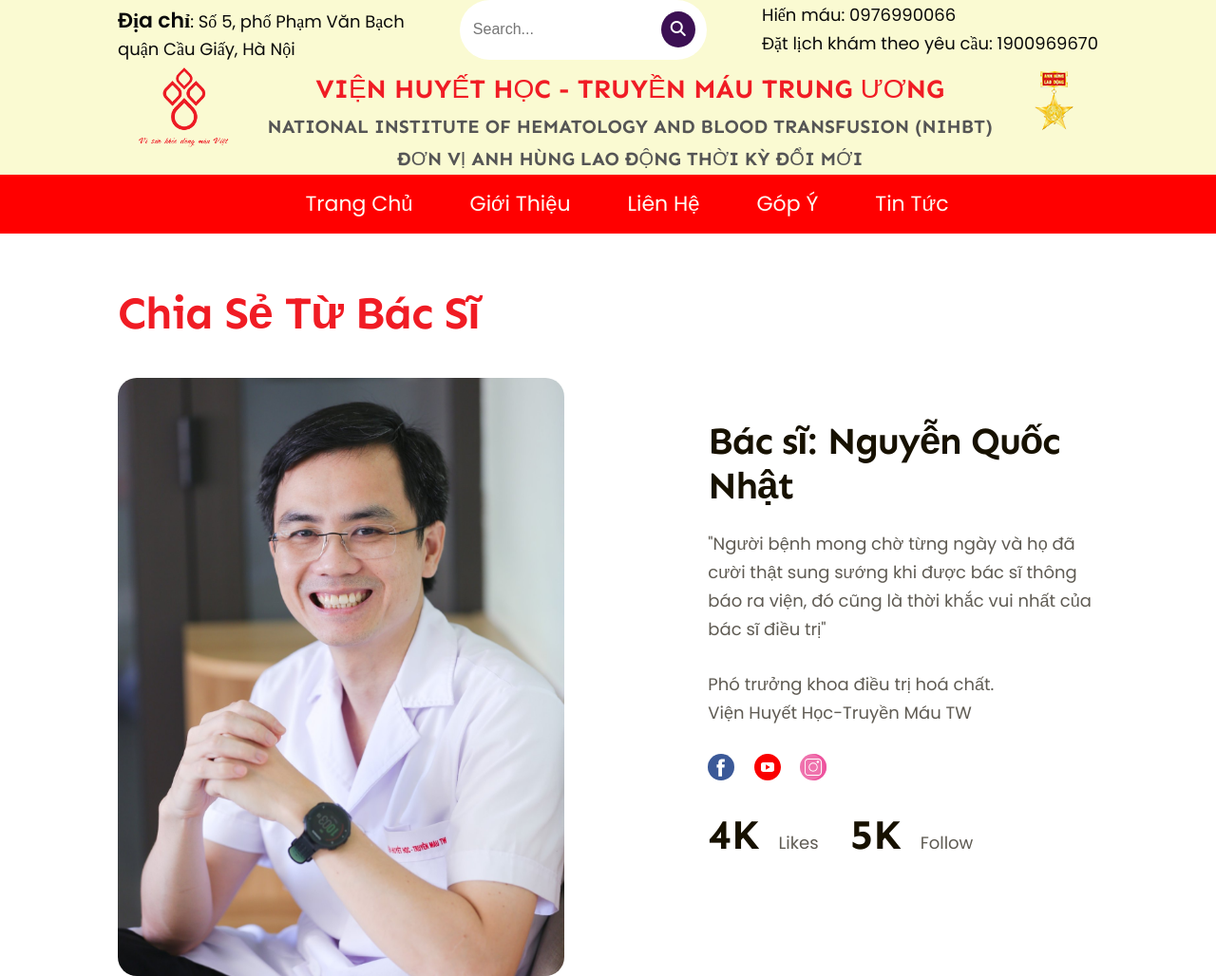
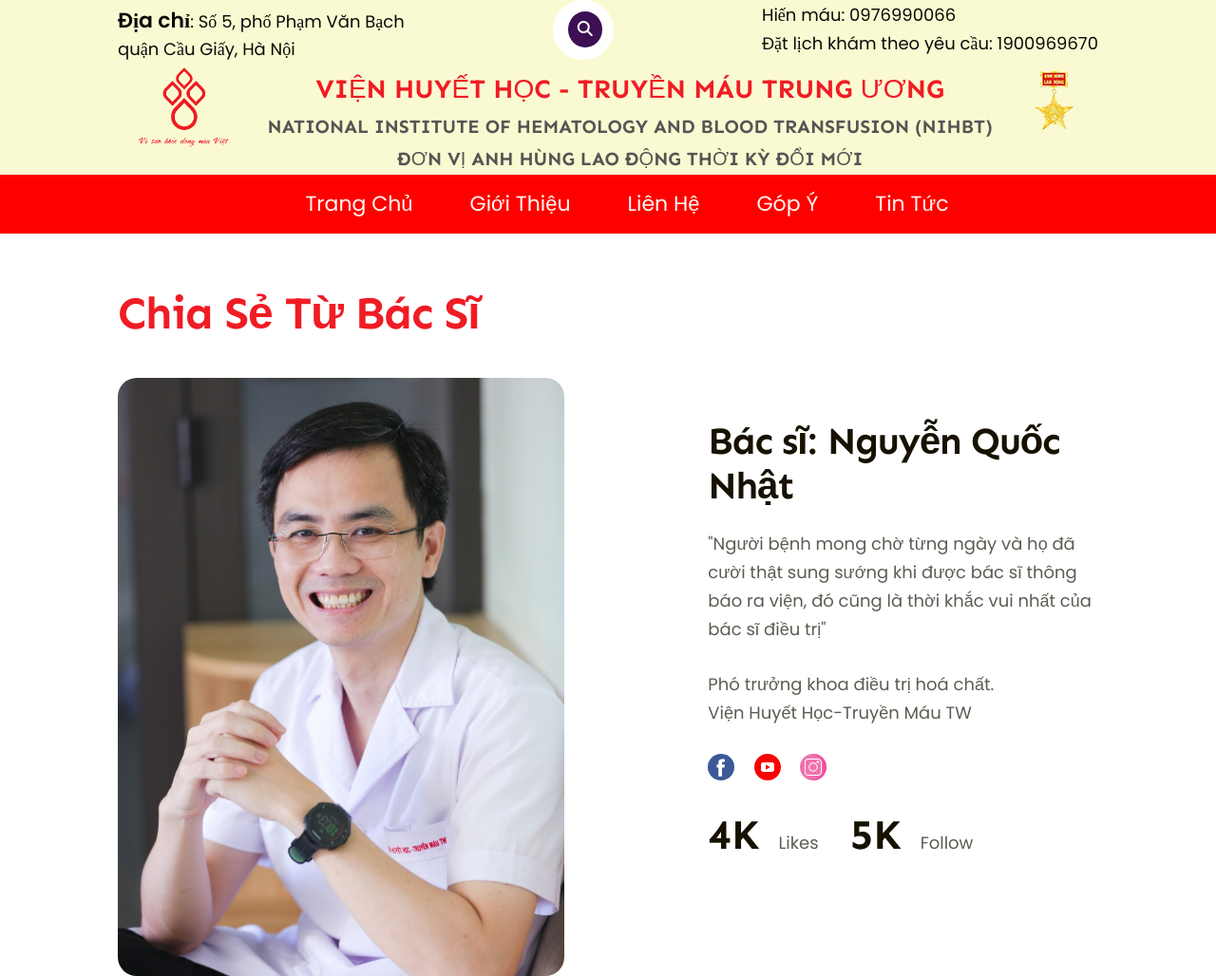
Before and after one commit to TuanAnh13012005/ASM, a plain HTML site: page TinTuc/tintuc.html in a window 1280 px wide. Shown: the top 1028 px of the page at 95% size. Drawn offline with Linux system fonts and the light colour scheme.

Commit message:
lancuoicung

```diff
--- a/TinTuc/assets/css/style.css
+++ b/TinTuc/assets/css/style.css
@@ -54,7 +54,7 @@ a {
   border: 0;
   background-color: transparent;
   font-size: 1.6rem;
-  width: 20rem;
+  width: 0;
   transition: 0.8s;
 }
 .main-content .search-box:hover input {
```
